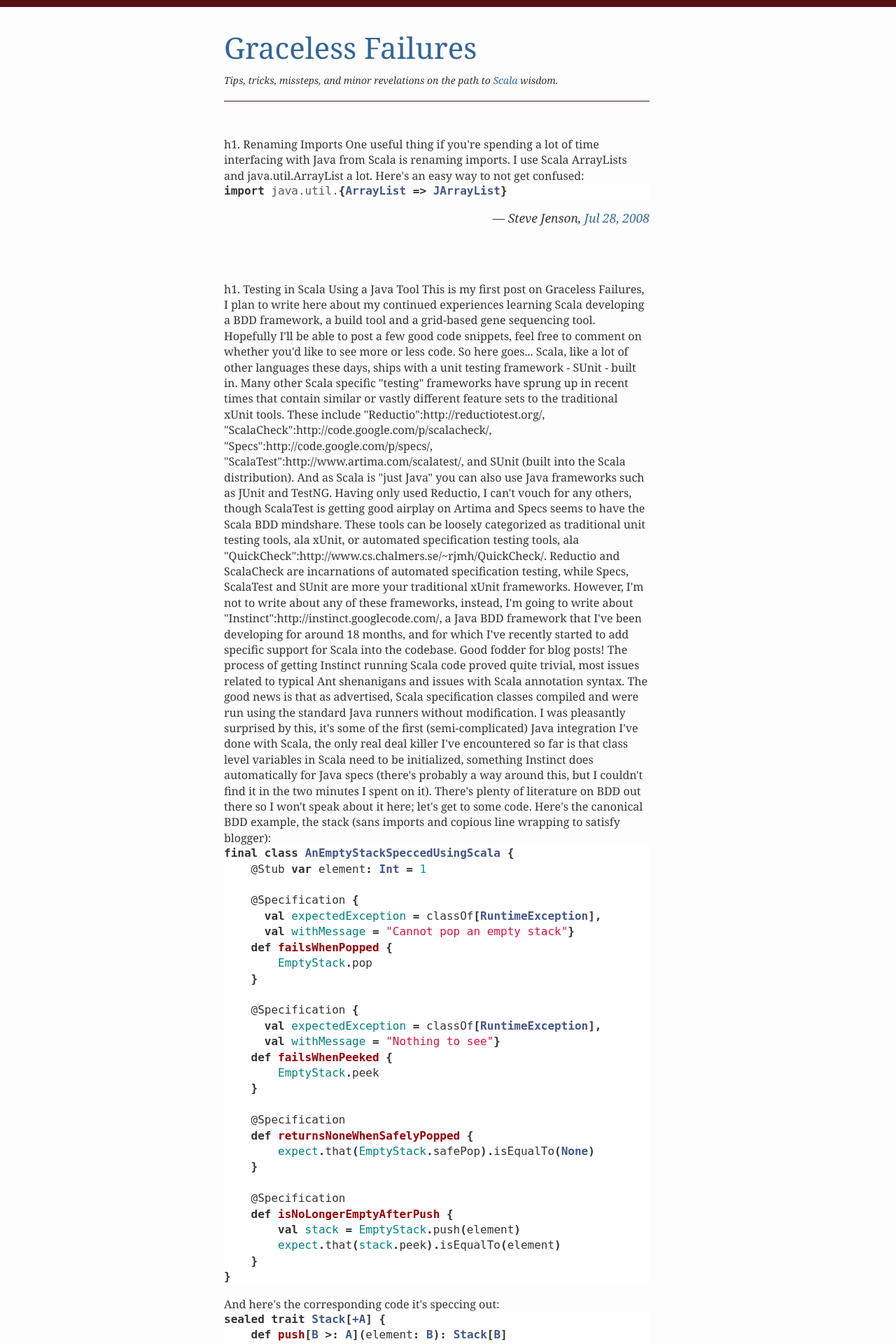
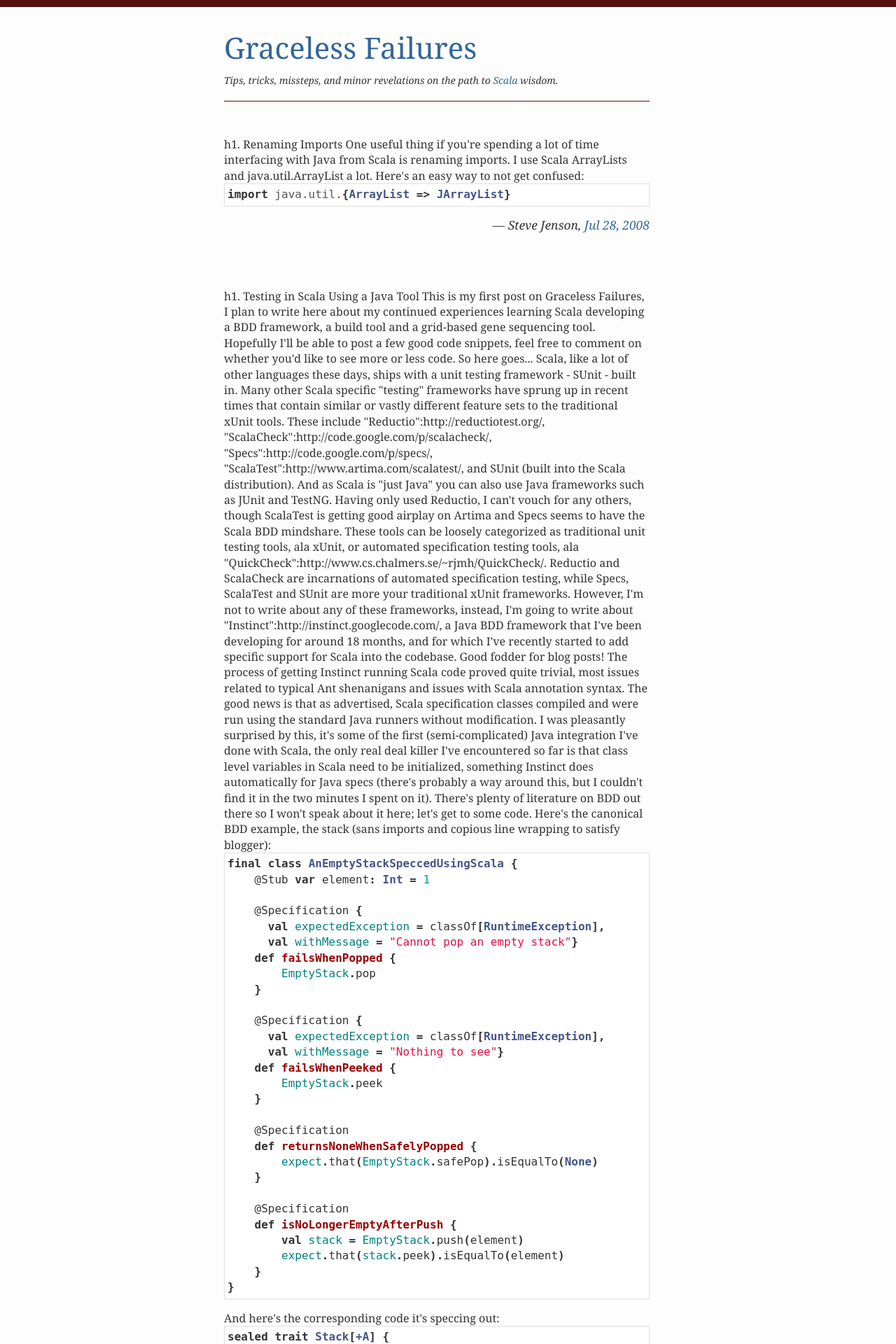
Before and after one commit to al3x/gracelessfailures, a Jekyll site: the page built from index.html, in a window 1280 px wide. Shown: the top 1920 px of the page at 70% size. Built offline with Jekyll 4.4.1, drawn with Linux system fonts in a browser that asks for light colours.

Commit message:
more styling

```diff
--- a/_layouts/default.html
+++ b/_layouts/default.html
@@ -26,7 +26,7 @@
       <footer id="footer">
         <a href="/" title="Home">Home</a> &bull;
         <a href="/archive.html" title="Archived writing">Archive</a> &bull;
-        <a href="http://al3x.net/">Author</a>
+        <a href="http://al3x.net/">Maintainer</a>
         <div id="twitterbadge">
           <a href="http://twitter.com/gracelessblog">
             <img src="http://twitter-badges.s3.amazonaws.com/follow_me-b.png" alt="Follow gracelessblog on Twitter" />
--- a/css/screen.css
+++ b/css/screen.css
@@ -72,9 +72,11 @@ li {
 p, ul, ol { margin-bottom: 18px; }
 
 pre {
+  border: 1px solid #dedede;
   font-family: 'DejaVu Sans Mono', 'Bitstream Vera Sans Mono', 'Consolas', 'Inconsolata', monospace;
   margin-bottom: 16px;
   overflow: auto;
+  padding: 4px;
 }
 
 ul, ol {
```
